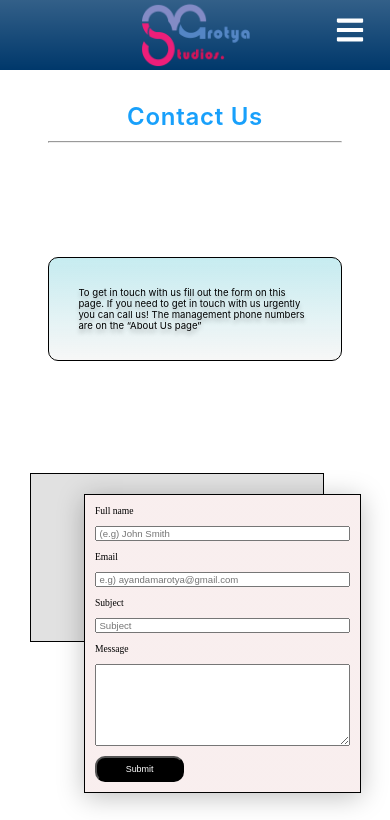
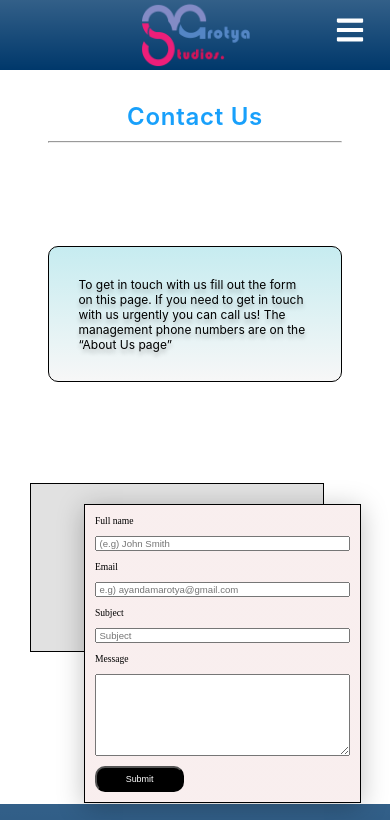
Before and after one commit to andilemarotya/marotya-studios, a React (Create React App) app in the folder frontend/: page /contact in a window 390 px wide. Shown: the top 820 px of the page. Built offline with nearby package versions, Linux system fonts and the light colour scheme.

Commit message:
m-contact

```diff
--- a/frontend/src/Styles/Contact.css
+++ b/frontend/src/Styles/Contact.css
@@ -142,7 +142,7 @@
         flex-direction: column;
         height: 65vh;
         margin-top: 2em;
-        margin-bottom: 6.2em;
+        margin-bottom: 5em;
         gap: 30px;
     }
 
@@ -150,7 +150,7 @@
         position: none;
         left: 0;
         width: 100%;
-        font-size: .6rem;
+        font-size: .75rem;
     }
 
     .contact-form {
```
